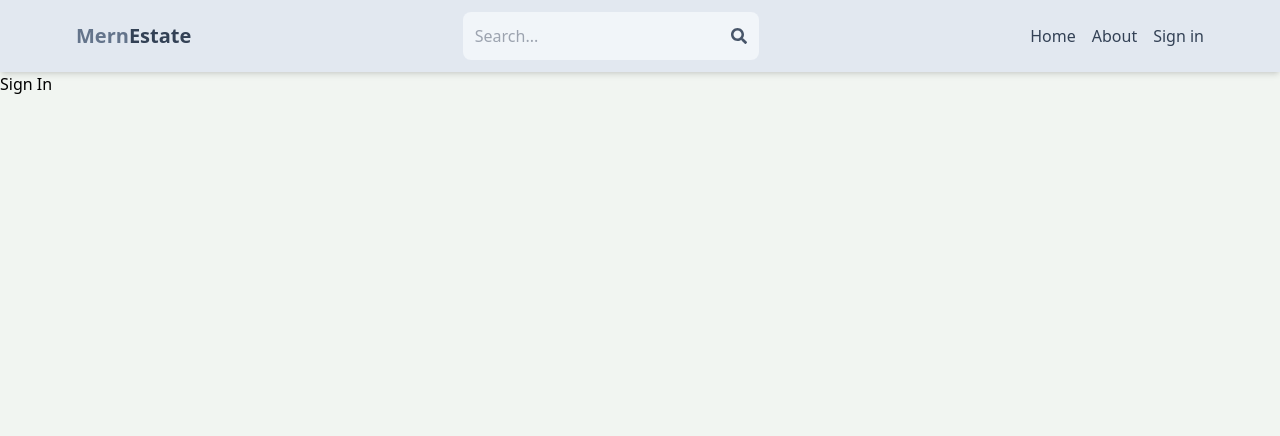
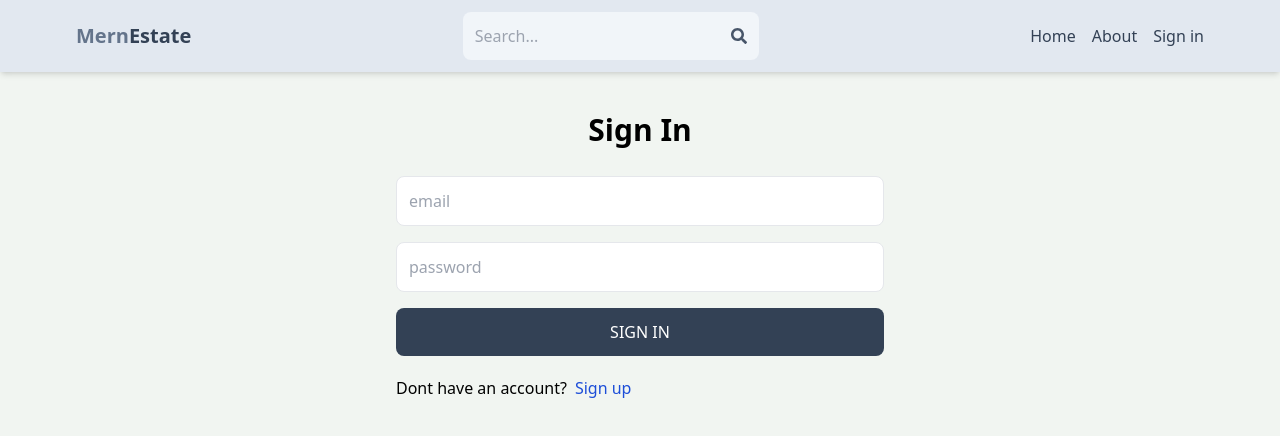
Before and after one commit to k3vinVS/mern-estate, a React (Vite) app in the folder client/: page /sign-in in a window 1280 px wide. Shown: the top 436 px of the page. Built offline with nearby package versions, Linux system fonts and the light colour scheme.

Commit message:
complete sign in page functionnality

```diff
--- a/client/src/pages/SignIn.jsx
+++ b/client/src/pages/SignIn.jsx
@@ -1,7 +1,81 @@
-// import React from "react";
+import { useState } from "react";
+import { Link, useNavigate } from "react-router-dom";
 
 const SignIn = () => {
-  return <div>Sign In</div>;
+  const [formData, setFormData] = useState({});
+  const [error, setError] = useState(null);
+  const [loading, setLoading] = useState(false);
+  const navigate = useNavigate();
+
+  const handleChange = (e) => {
+    setFormData({
+      ...formData,
+      [e.target.id]: e.target.value,
+    });
+  };
+
+  const handleSubmit = async (e) => {
+    e.preventDefault();
+    try {
+      setLoading(true);
+      const res = await fetch("/api/auth/signin", {
+        method: "POST",
+        headers: {
+          "Content-Type": "application/json",
+        },
+        body: JSON.stringify(formData),
+      });
+
+      const data = await res.json();
+      if (data.success === false) {
+        setLoading(false);
+        setError(data.message);
+        return;
+      }
+      setLoading(false);
+      setError(null);
+      navigate("/");
+    } catch (error) {
+      setLoading(false);
+      setError(error.message);
+    }
+  };
+
+  return (
+    <div className="p-3 max-w-lg mx-auto">
+      <h1 className="text-3xl text-center font-semibold my-7">Sign In</h1>
+      <form onSubmit={handleSubmit} className="flex flex-col gap-4">
+        <input
+          type="email"
+          placeholder="email"
+          className="border p-3 rounded-lg"
+          id="email"
+          onChange={handleChange}
+        />
+        <input
+          type="password"
+          placeholder="password"
+          className="border p-3 rounded-lg"
+          id="password"
+          onChange={handleChange}
+        />
+
+        <button
+          disabled={loading}
+          className="bg-slate-700 text-white p-3 rounded-lg uppercase hover:opacity-95 disabled:opacity-80"
+        >
+          {loading ? "Loading..." : "Sign in"}
+        </button>
+      </form>
+      <div className="flex gap-2 mt-5">
+        <p>Dont have an account?</p>
+        <Link to="/sign-up">
+          <span className="text-blue-700">Sign up</span>
+        </Link>
+      </div>
+      {error && <p className="text-red-500 mt-5">{error}</p>}
+    </div>
+  );
 };
 
 export default SignIn;
```
